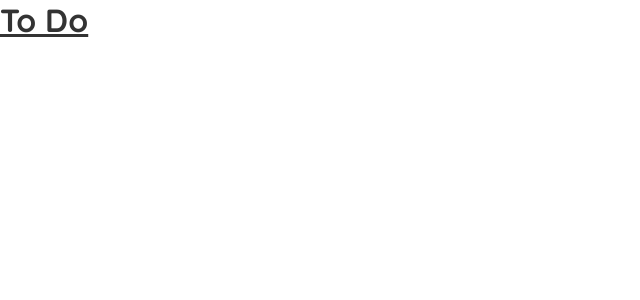
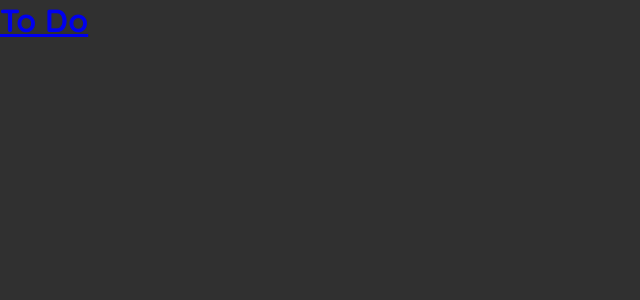
Before and after one commit to DiegoGoethals/To-Do-app, a React (Create React App) app: page / in a window 1280 px wide. Shown: the top 300 px of the page, without its empty margins (0-640 px from the left). Built offline with nearby package versions, Linux system fonts and the light colour scheme.

Commit message:
Made everything darktheme

```diff
--- a/src/index.css
+++ b/src/index.css
@@ -3,8 +3,12 @@
 /* base styles */
 * {
   margin: 0;
+}
+
+body {
+  background-color: rgb(48,48,48);
+  color: rgb(178,22,77);
   font-family: "Quicksand";
-  color: #333;
 }
 
 .content {
```
